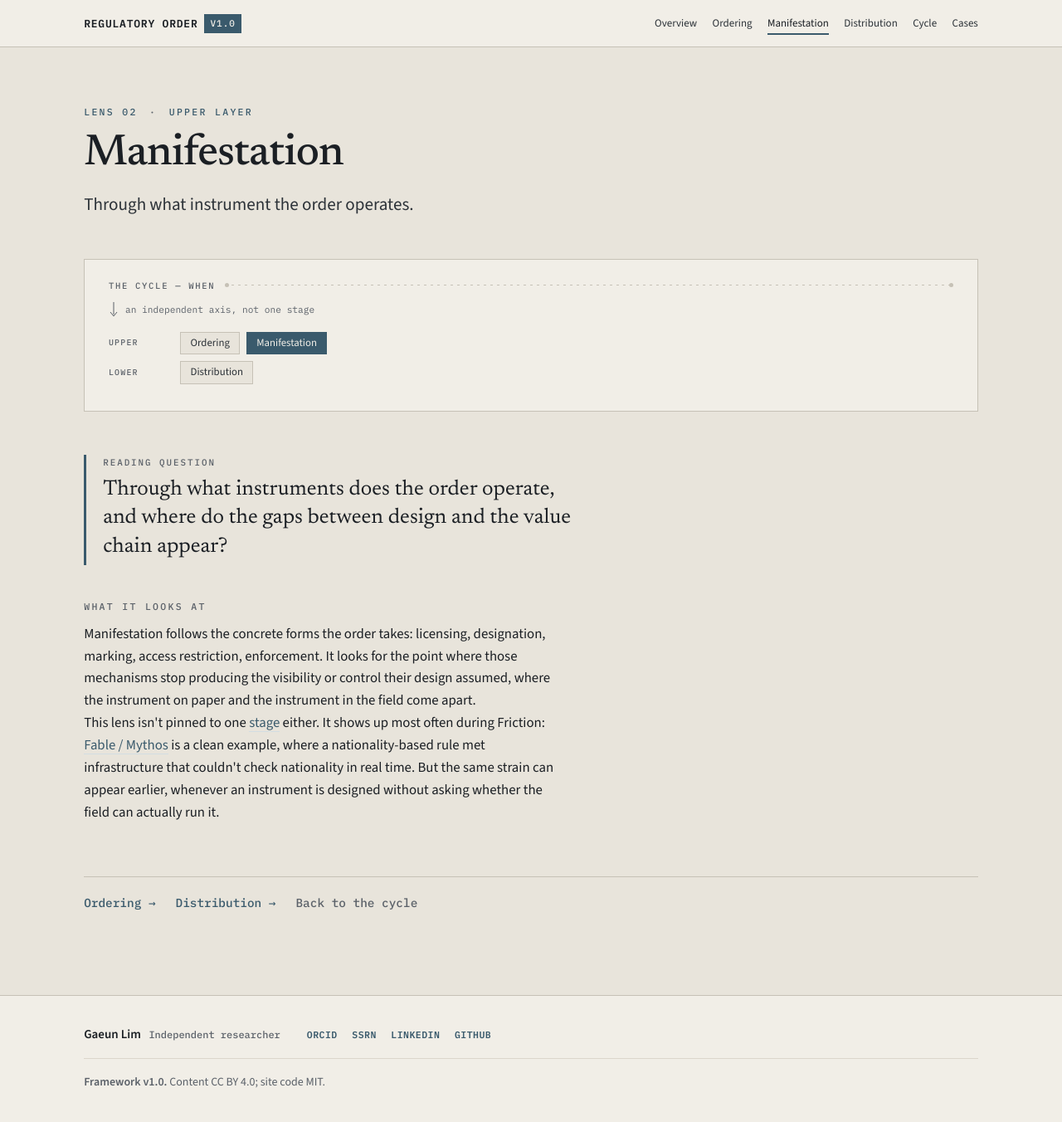
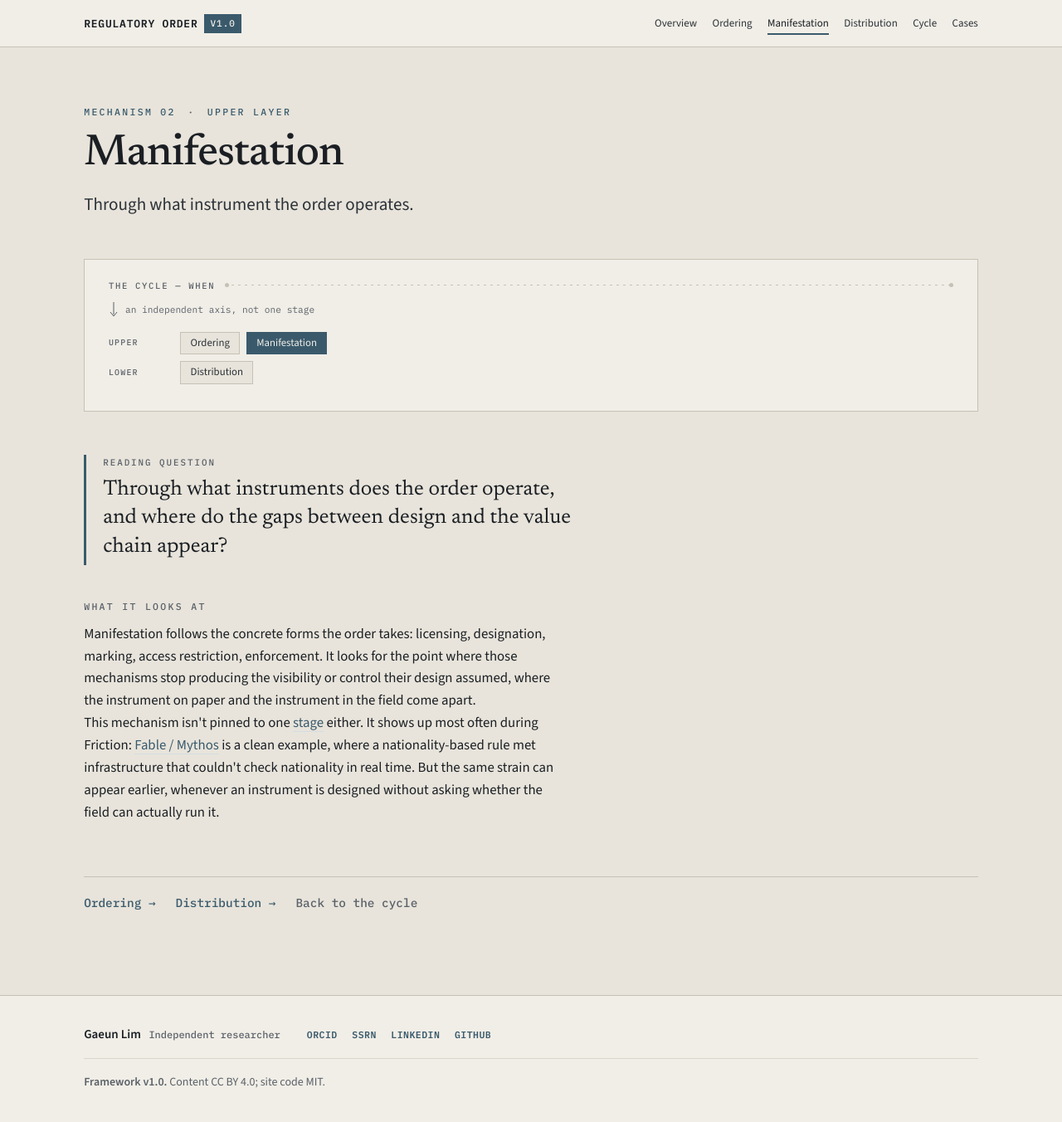
Before and after one commit to GaeunLim01/regulatory-order, a Jekyll site: the page built from framework/manifestation/index.html, in a window 1280 px wide. Shown: the whole page at 83% size. Built offline with Jekyll 4.4.1, drawn with Linux system fonts in a browser that asks for light colours.

Commit message:
Add files via upload

```diff
--- a/framework/manifestation/index.html
+++ b/framework/manifestation/index.html
@@ -1,17 +1,17 @@
 ---
 layout: default
 title: Manifestation
-description: Through what instrument the order operates, and where design meets the value chain. A lens on the concrete forms an order takes.
+description: Through what instrument the order operates, and where design meets the value chain. The mechanism behind the concrete forms an order takes.
 ---
 
 <section class="lens">
   <div class="lens__shell">
 
-    <div class="lens-eyebrow">LENS 02 <span>·</span> UPPER LAYER</div>
+    <div class="lens-eyebrow">MECHANISM 02 <span>·</span> UPPER LAYER</div>
     <h1 class="lens-title">Manifestation</h1>
     <p class="lens-dek">Through what instrument the order operates.</p>
 
-    <div class="lens-map" aria-label="Where this lens sits. The cycle tracks the regulation over time; the lenses are an independent axis on how actors interact with it, at any point in the cycle.">
+    <div class="lens-map" aria-label="Where this mechanism sits. The cycle tracks the regulation over time; the mechanics are an independent axis on how actors interact with it, at any point in the cycle.">
       <div class="lens-map__cycle"><span>THE CYCLE — WHEN</span><span class="lens-map__dots" aria-hidden="true"></span></div>
       <div class="lens-map__drop"><svg width="12" height="20" viewBox="0 0 12 20" aria-hidden="true"><line x1="6" y1="0" x2="6" y2="15" stroke="var(--muted)" stroke-width="1"/><path d="M2 12 L6 17 L10 12" fill="none" stroke="var(--muted)" stroke-width="1"/></svg>an independent axis, not one stage</div>
       <div class="lens-map__layer">
@@ -37,7 +37,7 @@ description: Through what instrument the order operates, and where design meets
     <div class="lens-body">
       <h2>What it looks at</h2>
       <p>Manifestation follows the concrete forms the order takes: licensing, designation, marking, access restriction, enforcement. It looks for the point where those mechanisms stop producing the visibility or control their design assumed, where the instrument on paper and the instrument in the field come apart.</p>
-      <p class="lens-cycle">This lens isn't pinned to one <a href="{{ '/framework/cycle/' | relative_url }}">stage</a> either. It shows up most often during Friction: <a href="/cases/fable-mythos/">Fable / Mythos</a> is a clean example, where a nationality-based rule met infrastructure that couldn't check nationality in real time. But the same strain can appear earlier, whenever an instrument is designed without asking whether the field can actually run it.</p>
+      <p class="lens-cycle">This mechanism isn't pinned to one <a href="{{ '/framework/cycle/' | relative_url }}">stage</a> either. It shows up most often during Friction: <a href="/cases/fable-mythos/">Fable / Mythos</a> is a clean example, where a nationality-based rule met infrastructure that couldn't check nationality in real time. But the same strain can appear earlier, whenever an instrument is designed without asking whether the field can actually run it.</p>
     </div>
 
     <nav class="lens-nav" aria-label="Other lenses">
```
